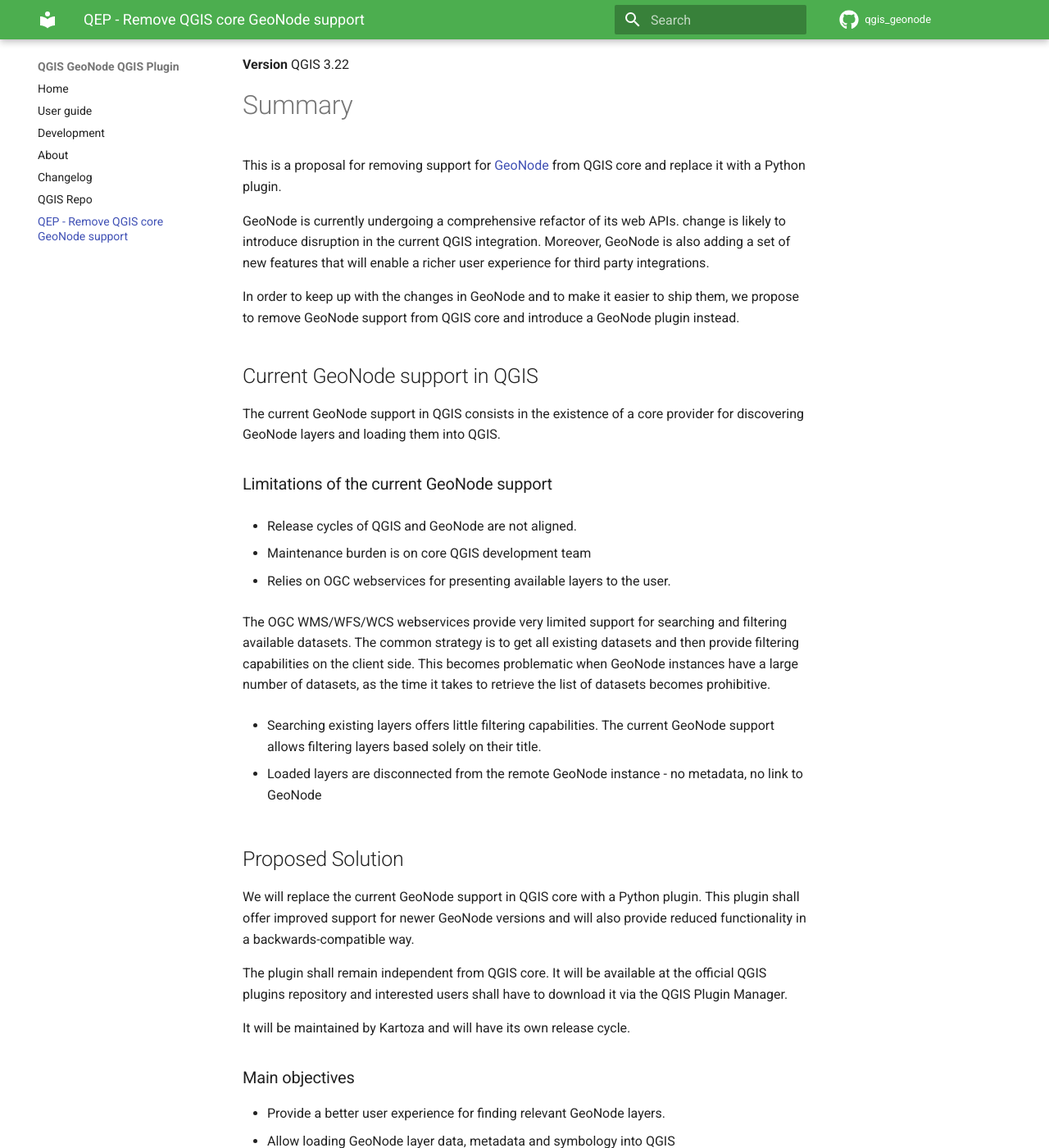
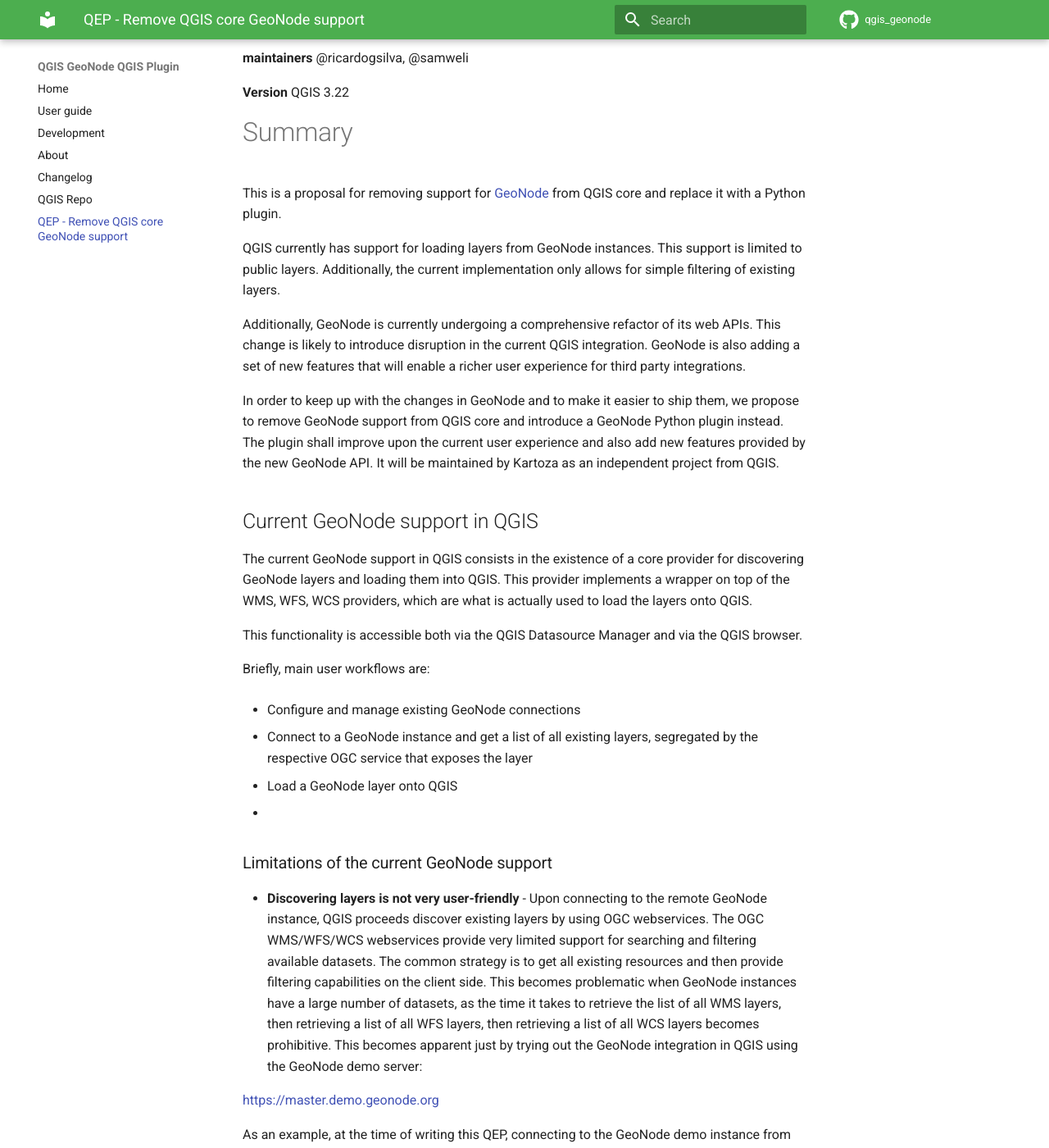
Before and after one commit to GeoNode/QGISGeoNodePlugin, an MkDocs documentation site: the page built from docs/qep-remove-core-geonode-support.md, in a window 1280 px wide and 1400 px high, scrolled down 532 px. Shown: the whole window at 82% size. Built offline with MkDocs 1.6.1 and Material for MkDocs 9.7.7, drawn with Linux system fonts in a browser that asks for light colours; comment, search, counter and statistics services are not loaded; some of the changed text lies outside the part shown.

Commit message:
Continue drafting QEP

```diff
--- a/docs/qep-remove-core-geonode-support.md
+++ b/docs/qep-remove-core-geonode-support.md
@@ -3,19 +3,20 @@
 
     It is the result of <https://github.com/kartoza/qgis_geonode/issues/154>
 
-    When ready it will be submitted
-    to the QGIS community for appreciation and voting. For now, we are working on the
-    text.
+    When ready it will be submitted to the QGIS community for appreciation and
+    voting. For now, we are working on the text.
+
+    When this QEP is submitted we will update this page to have a reference to it
 
 # QGIS Enhancement: Remove QGIS core GeoNode provider and replace it with a Python plugin
 
-**Date** 2021/05/DD
+**Date** 2021/06/DD
 
 **Authors** Ricardo Silva (@ricardogsilva), Samweli Mwakisambwe (@Samweli)
 
-**Contact** ricardo at kartoza dot com
+**Contact** info at kartoza dot com
 
-**maintainer** @ricardogsilva
+**maintainers** @ricardogsilva, @samweli
 
 **Version** QGIS 3.22
 
@@ -25,58 +26,119 @@
 This is a proposal for removing support for [GeoNode] from QGIS core and replace it
 with a Python plugin.
 
-GeoNode is currently undergoing a comprehensive refactor of its web APIs.
-change is likely to introduce disruption in the current QGIS integration. Moreover, GeoNode is also
+QGIS currently has support for loading layers from GeoNode instances. This support is
+limited to public layers. Additionally, the current implementation only allows for simple
+filtering of existing layers.
+
+Additionally, GeoNode is currently undergoing a comprehensive refactor of its web APIs.
+This change is likely to introduce disruption in the current QGIS integration. GeoNode is also
 adding a set of new features that will enable a richer user experience for third party integrations.
 
 In order to keep up with the changes in GeoNode and to make it easier to ship them, we propose to remove
-GeoNode support from QGIS core and introduce a GeoNode plugin instead.
+GeoNode support from QGIS core and introduce a GeoNode Python plugin instead. The plugin shall improve upon
+the current user experience and also add new features provided by the new GeoNode API. It
+will be maintained by Kartoza as an independent project from QGIS.
 
 
 ## Current GeoNode support in QGIS
 
 The current GeoNode support in QGIS consists in the existence of a core provider for discovering
-GeoNode layers and loading them into QGIS.
+GeoNode layers and loading them into QGIS. This provider implements a wrapper on top of the WMS, WFS, WCS
+providers, which are what is actually used to load the layers onto QGIS.
+
+This functionality is accessible both via the QGIS Datasource Manager and via the QGIS browser.
+
+Briefly, main user workflows are:
+
+- Configure and manage existing GeoNode connections
+
+- Connect to a GeoNode instance and get a list of all existing layers, segregated by the respective OGC
+  service that exposes the layer
+
+- Load a GeoNode layer onto QGIS
+
+-
 
 
 ### Limitations of the current GeoNode support
 
-- Release cycles of QGIS and GeoNode are not aligned.
+- **Discovering layers is not very user-friendly** - Upon connecting to the remote GeoNode instance,
+  QGIS proceeds discover existing layers by using OGC webservices. The OGC WMS/WFS/WCS webservices
+  provide very limited support for searching and filtering available datasets. The common strategy
+  is to get all existing resources and then provide filtering capabilities on the client side. This
+  becomes problematic when GeoNode instances have a large number of datasets, as the time it takes
+  to retrieve the list of all WMS layers, then retrieving a list of all WFS layers, then retrieving
+  a list of all WCS layers becomes prohibitive. This becomes apparent just by trying out the GeoNode
+  integration in QGIS using the GeoNode demo server:
 
-- Maintenance burden is on core QGIS development team
+  <https://master.demo.geonode.org>
 
-- Relies on OGC webservices for presenting available layers to the user.
+  As an example, at the time of writing this QEP, connecting to the GeoNode demo instance from inside QGIS
+  takes about 15 seconds just to get a listing of existing resources.
 
-  The OGC WMS/WFS/WCS webservices provide very limited support for searching and filtering
-  available datasets. The common strategy is to get all existing datasets and then provide
-  filtering capabilities on the client side. This becomes problematic when GeoNode
-  instances have a large number of datasets, as the time it takes to retrieve the list of
-  datasets becomes prohibitive.
+  There is also no way to filter layers based on other properties other than their title. However,
+  GeoNode does expose additional metadata about each layer that can be used to perform more efficient
+  searching and discovery of layers, such as:
 
-- Searching existing layers offers little filtering capabilities. The current GeoNode support
-  allows filtering layers based solely on their title.
+  - spatial extent
+  - temporal extent
+  - ISO topic category
+  - ad-hoc keywords
+  - layer thumbnails
+  - etc.
 
-- Loaded layers are disconnected from the remote GeoNode instance - no metadata, no link to GeoNode
+  The current QGIS GeoNode integration does not use these additional properties.
 
+- **Layer metadata is not exposed in QGIS** -
+
+- **There is no support for user authentication** - GeoNode is able to serve both public and private
+  resources. The private resources are protected with authentication using OAuth2. However, even
+  though QGIS has built-in support for authenticating to remote servers using OAuth2, the GeoNode
+  integration does not use it.
+
+  This means that, in order to be able to load private GeoNode layers, endusers must bypass the GeoNode
+  integration and directly configure a connection to the underlying OGC server used by GeoNode (which
+  is GeoServer)
+
+- **Layer loading is synchronous** - Loading GeoNode layers is still using a synchronous method, which
+  does not seem inline with newer QGIS capabilities of performing heavy work in background threads and
+  have a responsive UI at all times.
+
+- **Release cycles of QGIS and GeoNode are not aligned** - Since GeoNode's API support is evolving
+  it can happen that some of the existing QGIS integration features stops working due to a change in
+  GeoNode.
+
+- **Maintenance burden is on core QGIS development team** - Integration with GeoNode, while being a
+  meritable feature, does not seem to be part of QGIS core focus. Additionally, there does not seem to
+  be much demand for nor interest in maintaining this integration (lack of a hero maintainer). As a
+  result, maintaining the GeoNode integration becomes a burden on the team of core QGIS developers.
+  This leads to a degradation of the User Experience and also to a sense of abandonment of this set
+  of features.
 
 
 ## Proposed Solution
 
-We will replace the current GeoNode support in QGIS core with a Python plugin. This plugin shall offer
-improved support for newer GeoNode versions and will also provide reduced functionality in a
-backwards-compatible way.
+Kartoza proposes to replace the current GeoNode support in QGIS core with a Python plugin. This plugin
+shall address the limitations mentioned above and also implement support for new GeoNode features.
 
-The plugin shall remain independent from QGIS core. It will be available at the official QGIS plugins
-repository and interested users shall have to download it via the QGIS Plugin Manager.
-
-It will be maintained by Kartoza and will have its own release cycle.
+The plugin shall be maintained by Kartoza and it will have its own release cycle, independent from QGIS core.
+We will aim for it to become an exemplar citizen of the wider QGIS plugin ecosystem. Naturally, it shall
+be available on the official QGIS plugins repository and interested users shall have to download it via
+the QGIS Plugin Manager.
 
 ### Main objectives
 
-- Provide a better user experience for finding relevant GeoNode layers.
-- Allow loading GeoNode layer data, metadata and symbology into QGIS
-- Provide support for uploading QGIS layers, metadata and symbology to remote
-  GeoNode instances
+The upcoming plugin aims to become a first-class client of GeoNode API and provide workflows for both reading and
+writing data back to GeoNode. Main goals are:
+
+1. Provide a better user experience for discovering relevant GeoNode layers;
+
+1. Allow loading GeoNode layer **data**, **metadata** and **symbology** into QGIS;
+
+1. Allow authenticated access to GeoNode;
+
+1. Provide support for uploading QGIS layers, metadata and symbology to remote
+  GeoNode instances;
 
 
 ### Plugin description
```
